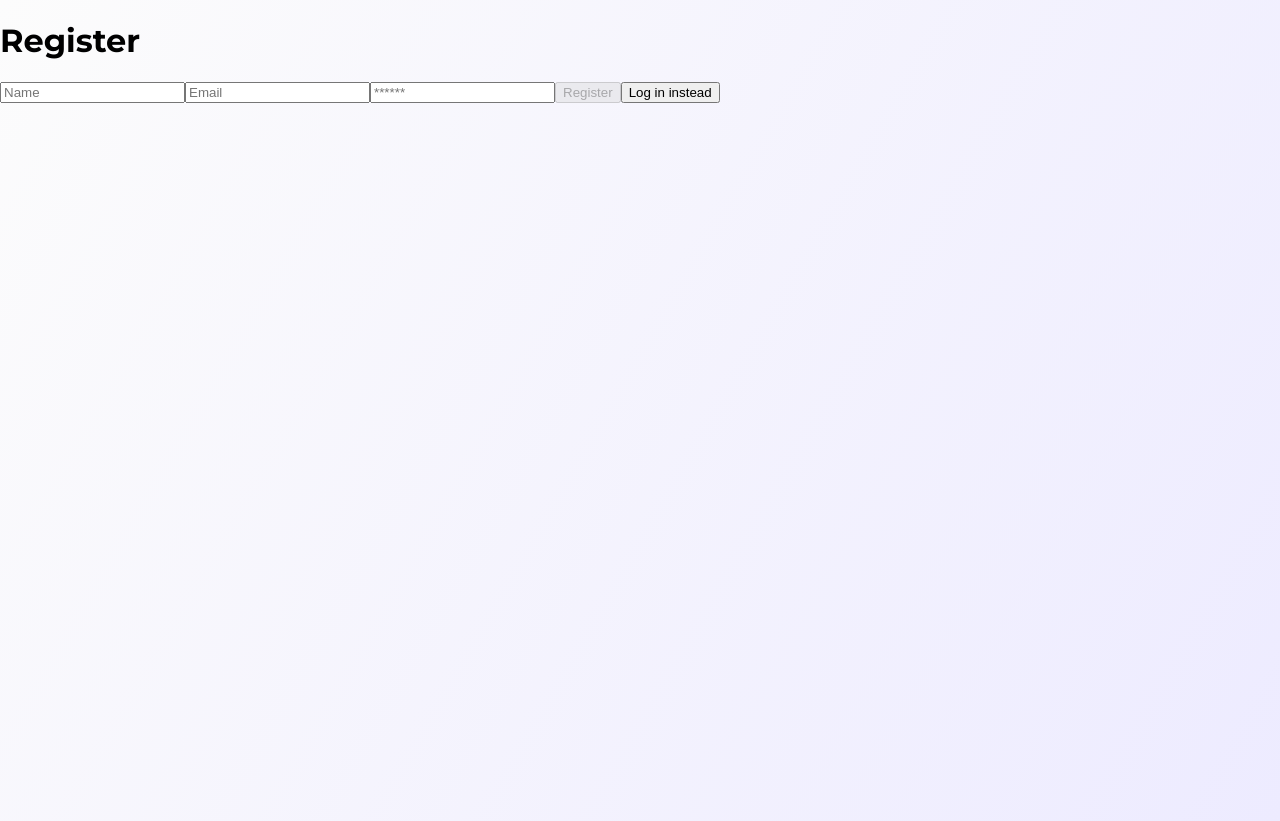
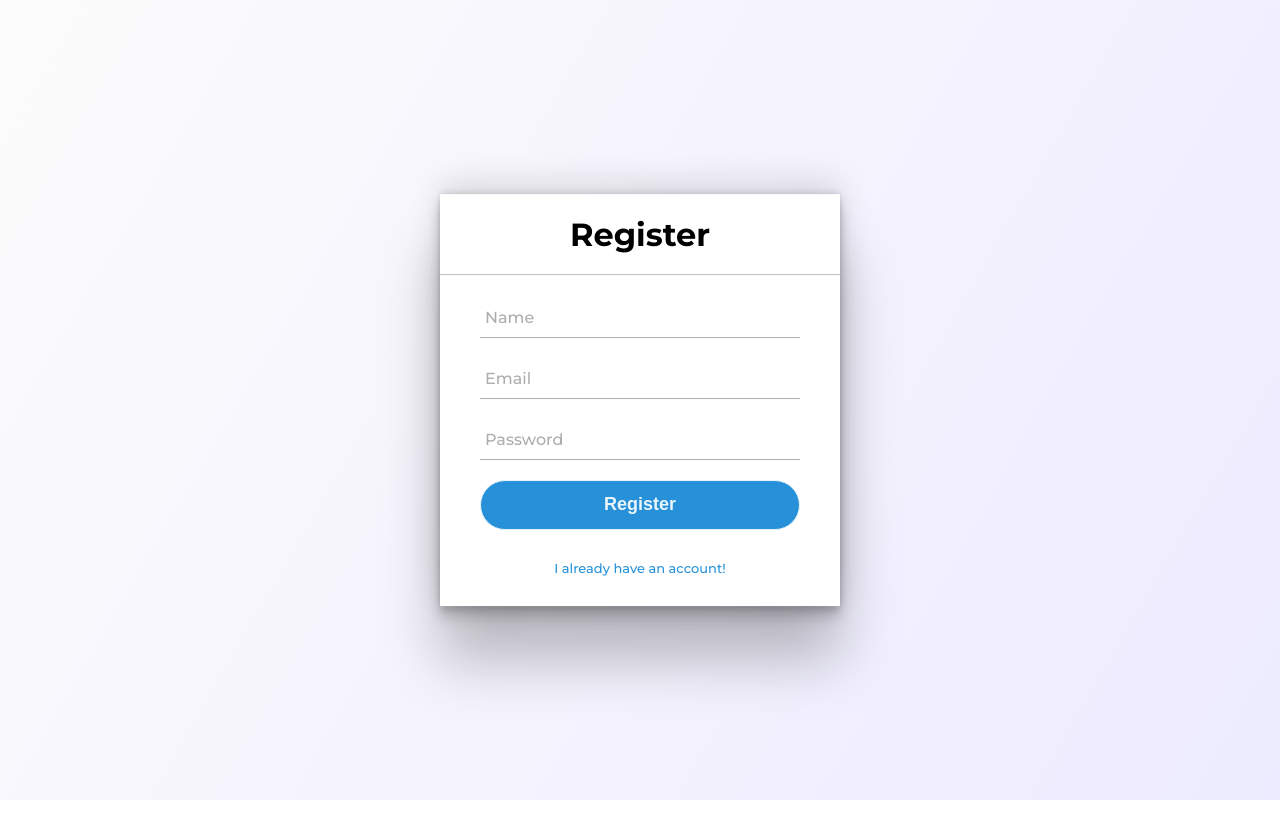
Before and after one commit to anniehau/yoru-calendar, a React (Create React App) app in the folder frontend/: page /register in a window 1280 px wide. After the commit the page ends 800 px from the top, so only its background shows below. Built offline with nearby package versions, Linux system fonts and the light colour scheme.

Commit message:
feat: creates css for register screen

```diff
--- a/frontend/src/components/Forms/RegisterForm/EmailInput.jsx
+++ b/frontend/src/components/Forms/RegisterForm/EmailInput.jsx
@@ -5,13 +5,17 @@ function EmailInput(props) {
   const { email, onChange } = props;
 
   return (
+		<div className="register__textField">
 			<input
 				type="email"
 				value={ email }
-      placeholder="Email"
 				autoComplete='on'
 				onChange={ (e) => onChange(e, 'email') }
+				required
 			/>
+			<span />
+			<label>Email</label>
+		</div>
   )
 }
 
--- a/frontend/src/components/Forms/RegisterForm/NameInput.jsx
+++ b/frontend/src/components/Forms/RegisterForm/NameInput.jsx
@@ -5,12 +5,16 @@ function NameInput(props) {
   const { name, onChange } = props;
 
   return (
-    <input
-      type="text"
-      value={ name }
-      placeholder="Name"
-      onChange={ (e) => onChange(e, 'name') }
-    />
+		<div className="register__textField">
+			<input
+				type="text"
+				value={ name }
+				onChange={ (e) => onChange(e, 'name') }
+				required
+			/>
+			<span />
+			<label>Name</label>
+		</div>
   )
 }
 
--- a/frontend/src/components/Forms/RegisterForm/PasswordInput.jsx
+++ b/frontend/src/components/Forms/RegisterForm/PasswordInput.jsx
@@ -5,12 +5,16 @@ function PasswordInput(props) {
   const { password, onChange } = props;
 
   return (
-    <input
-      type="password"
-      value={ password }
-      placeholder="******"
-      onChange={ (e) => onChange(e, 'password') }
-    />
+		<div className="login__textField">
+			<input
+				type="password"
+				value={ password }
+				onChange={ (e) => onChange(e, 'password') }
+				required
+			/>
+			<span />
+			<label>Password</label>
+		</div>
   )
 }
 
--- a/frontend/src/components/Forms/RegisterForm/RegisterButton.jsx
+++ b/frontend/src/components/Forms/RegisterForm/RegisterButton.jsx
@@ -6,6 +6,7 @@ function RegisterButton(props) {
 
   return (
     <button
+			className="register__button"
 			type="button"
       disabled={ disabled }
       onClick={ onClick }
--- a/frontend/src/components/Forms/RegisterForm/RegisterForm.jsx
+++ b/frontend/src/components/Forms/RegisterForm/RegisterForm.jsx
@@ -5,7 +5,7 @@ import NameInput from './NameInput';
 import EmailInput from './EmailInput';
 import PasswordInput from './PasswordInput';
 import RegisterButton from './RegisterButton';
-import ToLoginButton from './ToLoginButton';
+import ToLoginLink from './ToLoginLink';
 import ErrorText from './ErrorText';
 
 const INITIAL_FORM = { name: '', email: '', password: '' };
@@ -49,7 +49,7 @@ function RegisterForm() {
       <EmailInput email={ form.email } onChange={ setFormValue } />
       <PasswordInput password={ form.password } onChange={ setFormValue } />
       <RegisterButton onClick={ submitRegister } disabled={ trueIfValuesAreInvalid() } />
-			<ToLoginButton />
+			<ToLoginLink />
 			<ErrorText error={ error } />
     </form>
   )
--- a/frontend/src/components/Forms/RegisterForm/ToLoginButton.jsx
+++ /dev/null
@@ -1,19 +0,0 @@
-import React from 'react';
-import { useNavigate } from 'react-router-dom';
-
-function ToLoginButton() {
-	const navigate = useNavigate();
-
-	const goToRegister = () => navigate('/login');
-
-  return (
-    <button
-			type="button"
-			onClick={ goToRegister }
-    >
-      Log in instead
-    </button>
-  )
-}
-
-export default ToLoginButton;
--- /dev/null
+++ b/frontend/src/components/Forms/RegisterForm/ToLoginLink.jsx
@@ -0,0 +1,17 @@
+import React from 'react';
+import { Link } from 'react-router-dom';
+
+function ToLoginButton() {
+  return (
+    <div className="register__login">
+			<Link
+				className="login__link"
+				to="/login"
+			>
+				I already have an account!
+			</Link>
+		</div>
+  )
+}
+
+export default ToLoginButton;
--- a/frontend/src/components/Main/RegisterMain.jsx
+++ b/frontend/src/components/Main/RegisterMain.jsx
@@ -4,7 +4,7 @@ import RegisterForm from '../../components/Forms/RegisterForm/RegisterForm';
 
 function RegisterMain() {
   return (
-    <main>
+    <main className="register__center">
 			<RegisterTitle />
 			<RegisterForm />
     </main>
--- /dev/null
+++ b/frontend/src/css/Register.css
@@ -0,0 +1,107 @@
+/* Blocks */
+.register__center {
+	position: absolute;
+	top: 50%;
+	left: 50%;
+	transform: translate(-50%, -50%);
+	width: 400px;
+	background: white;
+	box-shadow: rgba(0, 0, 0, 0.25) 0px 54px 55px, rgba(0, 0, 0, 0.12) 0px -12px 30px, rgba(0, 0, 0, 0.12) 0px 4px 6px, rgba(0, 0, 0, 0.17) 0px 12px 13px, rgba(0, 0, 0, 0.09) 0px -3px 5px;
+}
+
+.register__center form {
+	padding: 0 40px;
+	box-sizing: border-box;
+}
+
+.register__login {
+	margin: 30px 0;
+	text-align: center;
+	font-size: 13px;
+	color: #555555;
+}
+
+/* Elements */
+.register__center h1 {
+	text-align: center;
+	padding: 0 0 20px 0;
+	font-size: 32px;
+	border-bottom: 1px solid silver;
+}
+
+form .register__textField {
+	position: relative;
+	border-bottom: 1px solid #adadad;
+	margin: 20px 0;
+}
+
+.register__textField input {
+	width: 100%;
+	padding: 0 5px;
+	height: 40px;
+	font-size: 16px;
+	border: none;
+	background: none;
+	outline: none;
+}
+
+.register__textField label {
+	position: absolute;
+	top: 50%;
+	left: 5px;
+	color: #adadad;
+	transform: translateY(-50%);
+	font-size: 16px;
+	pointer-events: none;
+	transition: .5s;
+}
+
+.register__button {
+	width: 100%;
+	height: 50px;
+	border: 1px solid;
+	background: #2691d9;
+	border-radius: 25px;
+	font-size: 18px;
+	color: #e9f4fb;
+	font-weight: 700;
+	cursor: pointer;
+	outline: none;
+}
+
+.register__login .login__link {
+	color: #2691d9;
+	text-decoration: none;
+}
+
+/* Effects */
+.register__textField span::before {
+	content: '';
+	position: absolute;
+	top: 40px;
+	left: 0;
+	width: 0%;
+	height: 1px;
+	background: #2691d9;
+	transition: .5s;
+}
+
+.register__textField input:focus ~ label,
+.register__textField input:valid ~ label {
+	top: -5px;
+	color: #2691d9;
+}
+
+.register__textField input:focus ~ span::before,
+.register__textField input:valid ~ span::before {
+	width: 100%;
+}
+
+.register__button:hover {
+	border-color: #2691d9;
+	transition: .5s;
+}
+
+.register__login .login__link:hover {
+	text-decoration: underline;
+}
--- a/frontend/src/pages/Register/index.jsx
+++ b/frontend/src/pages/Register/index.jsx
@@ -1,5 +1,6 @@
 import React from 'react';
 import RegisterMain from '../../components/Main/RegisterMain';
+import '../../css/Register.css';
 
 function Register() {
   return (
```
Lines whose indentation alone changed are shown as unchanged.
